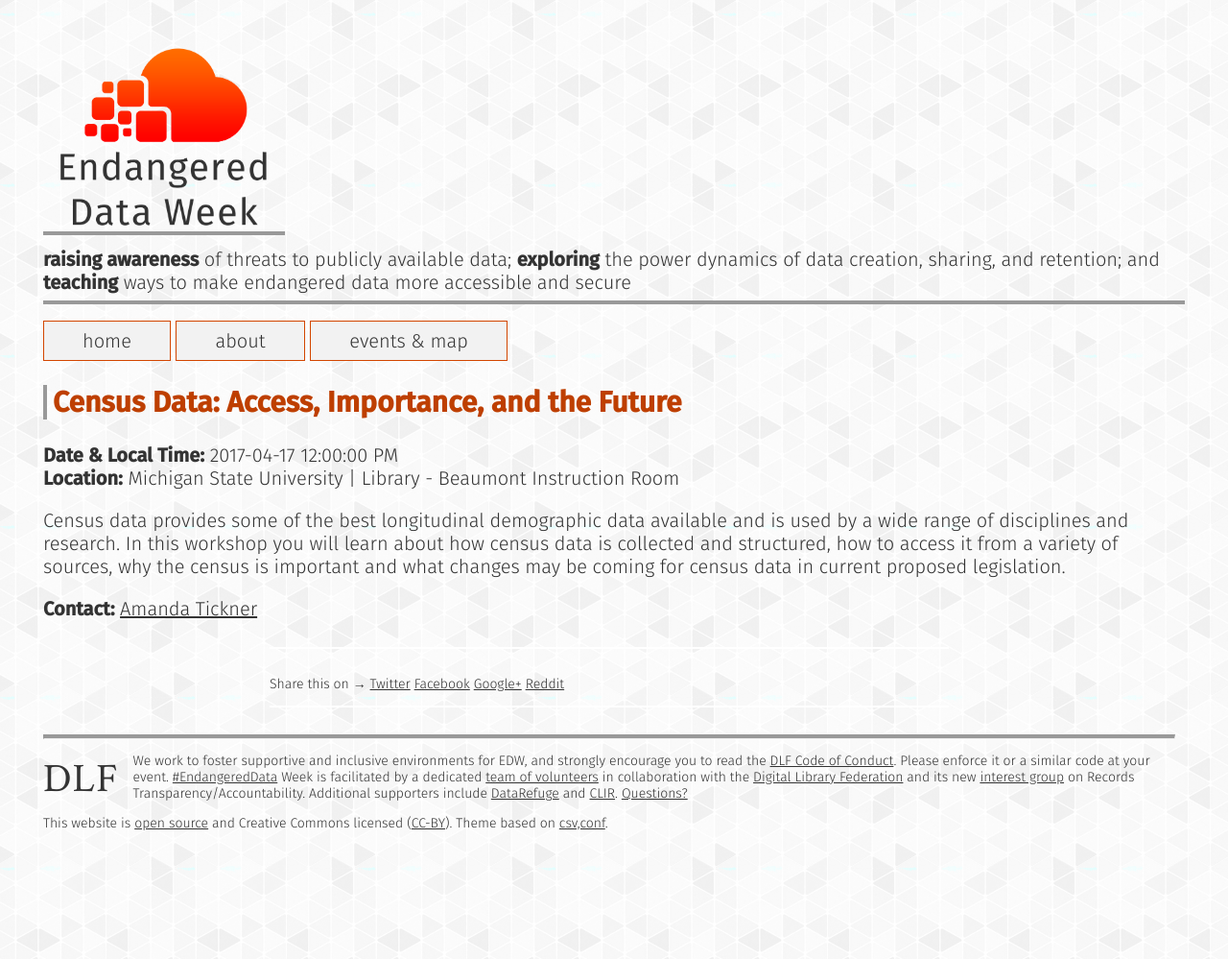
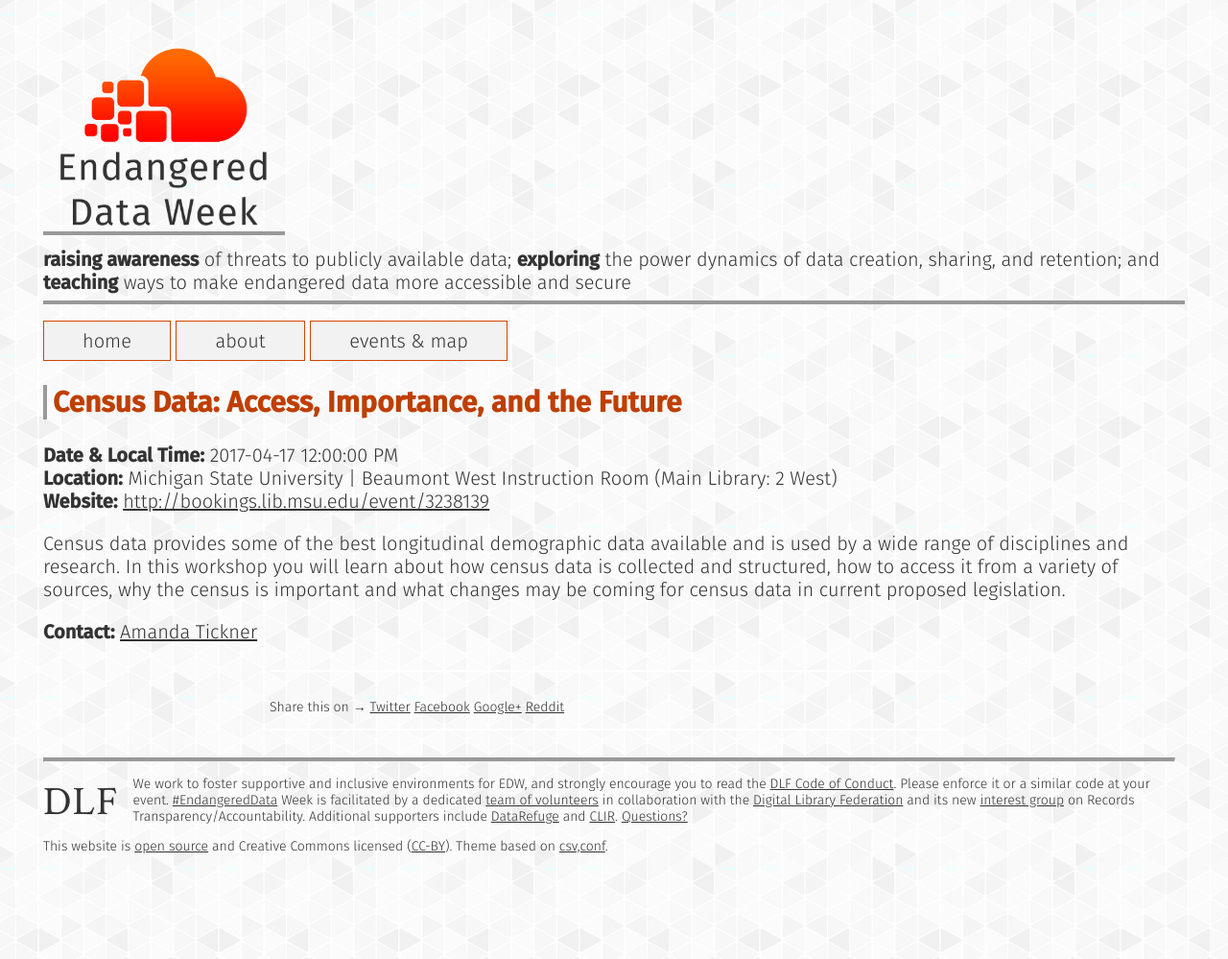
Before and after one commit to endangereddataweek/endangereddataweek.org, a Jekyll site: the page built from _events/2017-04-17-census-data-access-importance-and-the-future.md, in a window 1280 px wide. Shown: the whole page at 96% size. Built offline with Jekyll 4.4.1, drawn with Linux system fonts in a browser that asks for light colours; nearby versions of some CDN libraries; a style sheet for code colours, icons or effects is not loaded; before the commit the page ends 975 px from its top, so only the background shows below that.

Commit message:
update events

```diff
--- a/_events/2017-04-17-census-data-access-importance-and-the-future.md
+++ b/_events/2017-04-17-census-data-access-importance-and-the-future.md
@@ -4,13 +4,13 @@
 time: "12:00:00 PM"
 excerpt: "Census data provides some of the best longitudinal demographic data available and is used by a wide range of disciplines and research. In ..."
 location_city: "Michigan State University"
-location_physical: "Library - Beaumont Instruction Room"
+location_physical: "Beaumont West Instruction Room (Main Library: 2 West)"
 title: "Census Data: Access, Importance, and the Future"
 author: "Amanda Tickner"
-website: ""
-email: "atickner@mail.lib.msu.edu"
-latitude: "42.701848"
-longitude: "-84.4821719"
+website: "http://bookings.lib.msu.edu/event/3238139"
+email: "atickner@msu.edu"
+latitude: ""
+longitude: ""
 virtual: ""
 ---
 
```
Also changed, not shown: _events/2017-04-18-you-can-dig-the-same-hole-twice-the-development-of-a-metadata-scheme-for-archaeological-archives.md (added, +20 -0 lines), _events/2017-04-19-an-introduction-to-github-for-data-and-data-science.md (added, +17 -0 lines), _events/2017-04-20-census-data-access-and-importance.md (+2 -2 lines), _events/2017-04-20-day-of-digital-humanities.md (+2 -2 lines), data/events_map.js (+13 -1 lines), data/events_table.json (+1 -1 lines).
